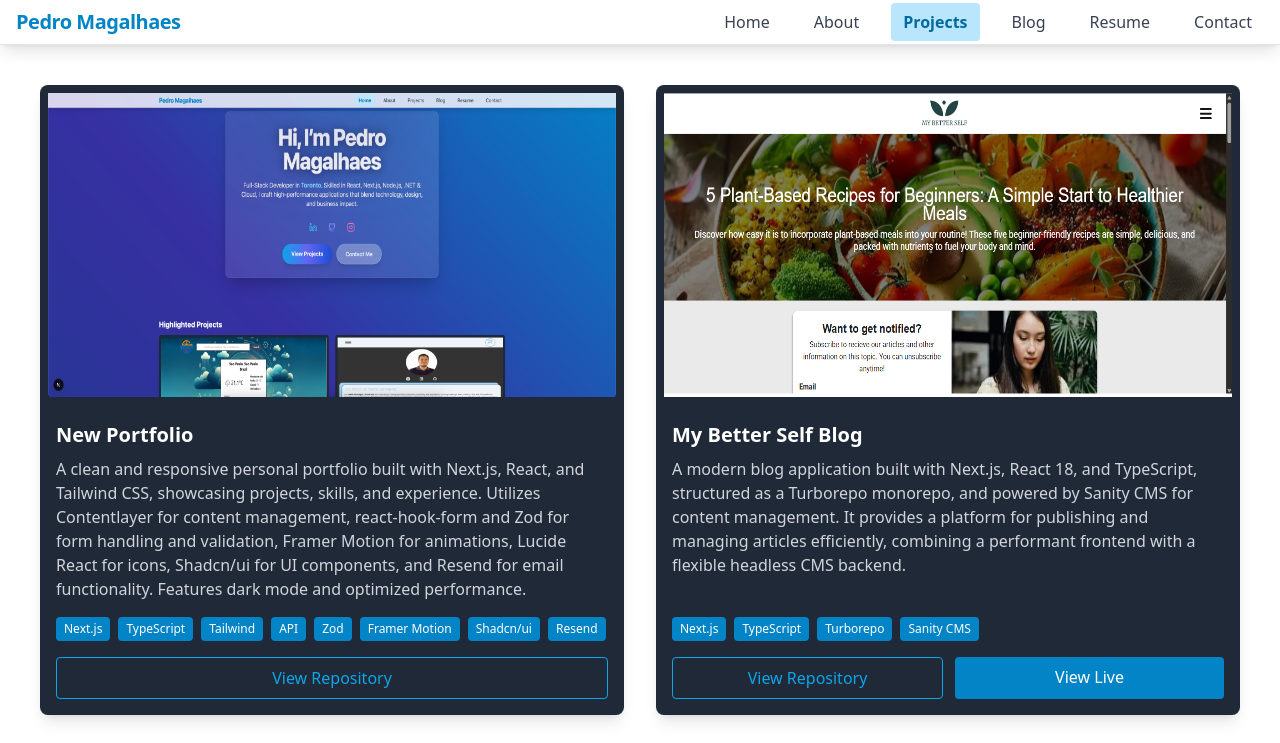
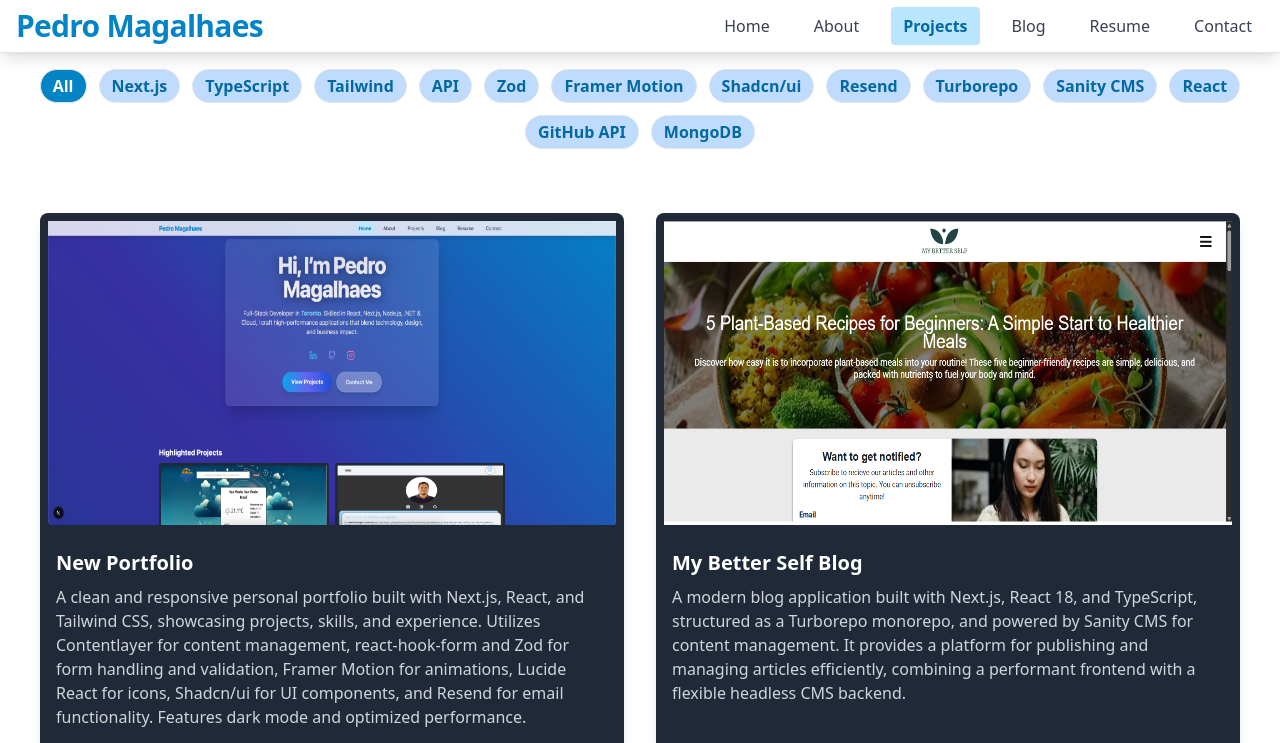
Before and after one commit to laranjeirapedro/new_portfolio_v2, a Next.js app: page /projects in a window 1280 px wide. Shown: the top 743 px of the page. Built offline with nearby package versions, Linux system fonts and the light colour scheme.

Commit message:
hero ab-test complete

```diff
--- a/src/app/(site)/projects/page.tsx
+++ b/src/app/(site)/projects/page.tsx
@@ -1,12 +1,21 @@
+"use client";
+
+import { useState } from "react";
+import ProjectFilter from "@/components/projects/project-filter";
 import ProjectCard from "@/components/projects/project-card";
 import { projects } from "@/data/projects";
 
 export default function ProjectsPage() {
+  const [filtered, setFiltered] = useState(projects);
   return (
-    <div className="grid gap-8 grid-cols-1 md:grid-cols-2 p-10">
-      {projects.map((p) => (
-        <ProjectCard key={p.title} {...p} />
-      ))}
-    </div>
+    <section>
+      <ProjectFilter projects={projects} onFilter={setFiltered} />
+
+      <div className="grid gap-8 grid-cols-1 md:grid-cols-2 p-10">
+        {filtered.map((p) => (
+          <ProjectCard key={p.title} {...p} />
+        ))}
+      </div>
+    </section>
   );
 }
--- /dev/null
+++ b/src/app/api/robots/route.ts
@@ -0,0 +1,12 @@
+import { NextResponse } from "next/server";
+import { generateRobotsTxt } from "../../robots";
+
+export async function GET() {
+  const robotsTxt = generateRobotsTxt();
+
+  return new NextResponse(robotsTxt, {
+    headers: {
+      "Content-Type": "text/plain",
+    },
+  });
+}
--- a/src/app/robots.ts
+++ b/src/app/robots.ts
@@ -0,0 +1,10 @@
+const baseUrl = "https://yourdomain.com";
+
+export function generateRobotsTxt() {
+  return `
+User-agent: *
+Allow: /
+
+Sitemap: ${baseUrl}/sitemap.xml
+`.trim();
+}
--- a/src/app/rss.xml.ts
+++ b/src/app/rss.xml.ts
@@ -0,0 +1 @@
+// To be implemented with the blog section
--- a/src/components/blog/blog-card.tsx
+++ b/src/components/blog/blog-card.tsx
@@ -0,0 +1 @@
+// To be implemented with the blog section
--- a/src/components/blog/search.tsx
+++ b/src/components/blog/search.tsx
@@ -0,0 +1 @@
+// To be implemented with the blog section
--- a/src/components/home/project-highlight.tsx
+++ b/src/components/home/project-highlight.tsx
@@ -3,7 +3,7 @@ import { projects } from "@/data/projects";
 
 export default function ProjectHighlight() {
   return (
-    <section className="w-full max-w-7xl mx-auto px-4">
+    <section className="w-full max-w-7xl mx-auto px-4 pb-4">
       <h2 className="text-4xl bg-gradient-to-r from-sky-500 via-indigo-500 to-blue-700 text-white text-center font-bold mb-4 border-blue rounded-full py-2">Highlighted Projects</h2>
       <div className="grid gap-6 grid-cols-1 md:grid-cols-2">
         {projects.slice(0, 4).map((p) => (
--- a/src/components/layout/header.tsx
+++ b/src/components/layout/header.tsx
@@ -17,7 +17,7 @@ export default function Header() {
   return (
     <header className="sticky top-0 z-50 bg-white/80 dark:bg-neutral-900/80 backdrop-blur shadow-lg border-b border-neutral-200 dark:border-neutral-800">
       <nav className="max-w-7xl mx-auto flex justify-between items-center py-2 px-4">
-        <Link href="/" className="flex items-center gap-2 font-bold text-xl text-sky-600 dark:text-sky-400 tracking-tight">
+        <Link href="/" className="flex items-center gap-2 font-bold text-3xl text-sky-600 dark:text-sky-400 tracking-tight">
           Pedro Magalhaes
         </Link>
         <ul className="flex gap-2 md:gap-5 items-center">
--- a/src/components/projects/project-filter.tsx
+++ b/src/components/projects/project-filter.tsx
@@ -0,0 +1,62 @@
+import { useState } from "react";
+
+type Project = {
+  title: string;
+  description: string;
+  tags: string[];
+  image: string;
+  repo: string;
+  liveUrl: string;
+};
+
+type ProjectFilterProps = {
+  projects: Project[];
+  onFilter: (filtered: Project[]) => void;
+};
+
+const getAllTags = (projects: Project[]) => {
+  const tags = new Set<string>();
+  projects.forEach((proj) => proj.tags.forEach((t) => tags.add(t)));
+  return Array.from(tags);
+};
+
+export default function ProjectFilter({
+  projects,
+  onFilter,
+}: ProjectFilterProps) {
+  const tags = getAllTags(projects);
+  const [selected, setSelected] = useState<string | null>(null);
+
+  function handleSelect(tag: string | null) {
+    setSelected(tag);
+    if (!tag) {
+      onFilter(projects); // Sem filtro: mostra todos
+    } else {
+      onFilter(projects.filter((p) => p.tags.includes(tag)));
+    }
+  }
+
+  return (
+    <div className="flex gap-3 flex-wrap mt-4 mb-6 justify-center">
+      <button
+        onClick={() => handleSelect(null)}
+        className={`px-3 py-1 rounded-full border font-semibold ${selected === null ? "bg-sky-600 text-white" : "bg-blue-200 text-sky-700"}`}
+      >
+        All
+      </button>
+      {tags.map((tag) => (
+        <button
+          key={tag}
+          onClick={() => handleSelect(tag)}
+          className={`px-3 py-1 rounded-full border font-semibold transition ${
+            selected === tag
+              ? "bg-sky-600 text-white"
+              : "bg-blue-200 text-sky-700"
+          }`}
+        >
+          {tag}
+        </button>
+      ))}
+    </div>
+  );
+}
```
Also changed, not shown: 1 other file (tests, documents, lock files or other folders).
